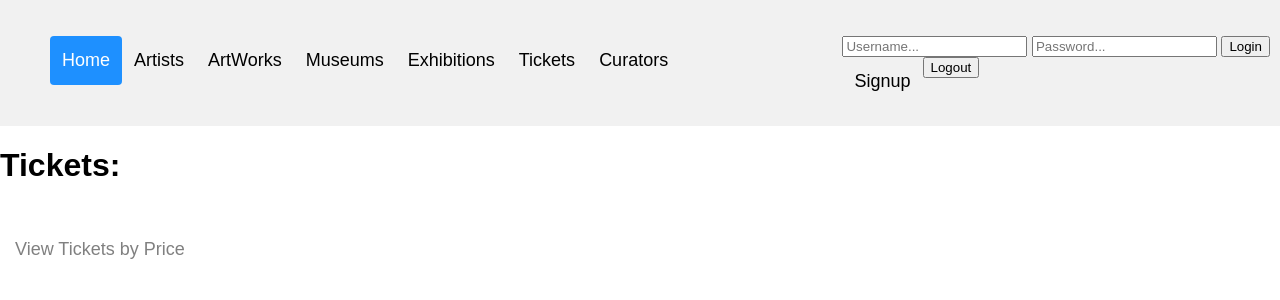
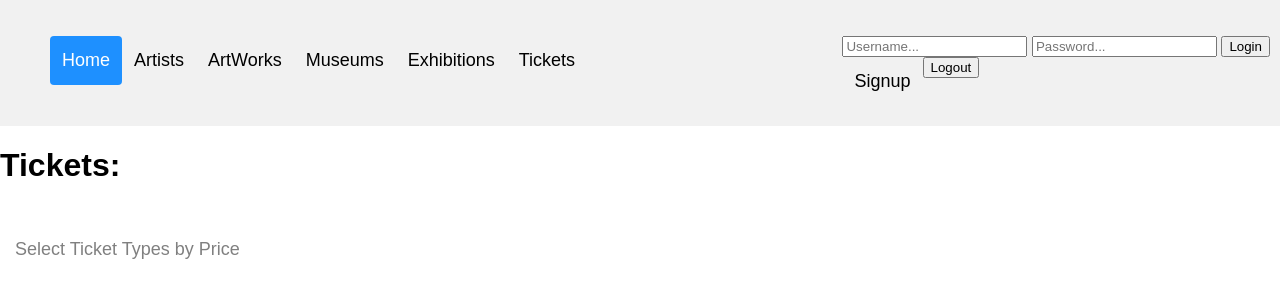
Before and after one commit to Janit11/Art-Gallery-Database, a PHP site: page /ticket_sells.php in a window 1280 px wide. Shown: the top 300 px of the page. Run offline with PHP 8.4, Linux system fonts and the light colour scheme; data that the repository does not hold is empty.

Commit message:
Added links to files

```diff
--- a/curator.php
+++ b/curator.php
@@ -8,7 +8,7 @@
 	<title>Curators</title>
 <head>
 <body>
-    <h1>Artists:</h1>
+    <h1>Curators:</h1>
     <!-- <p>Please fill in all fields to add a new artist.</p> -->
 	<?php
         $conn = OpenCon();
--- a/exhibition.php
+++ b/exhibition.php
@@ -11,8 +11,8 @@
 <body>
     <h1>Exhibitions:</h1>
     <div class="wrapper">
-    <p><a class="active" href="ticket_sells.php">View All Tickets</a></p>
-
+        <p><a class="active" href="ticket_sells.php">View All Tickets</a></p>
+        <p><a class="active" href="curator.php">View Curators managing Exhibitions</a></p>
     </div>
 	<?php
         $conn = OpenCon();
--- a/header.php
+++ b/header.php
@@ -19,7 +19,7 @@
                     <li><a href="museum.php">Museums</a></li>
                     <li><a href="exhibition.php">Exhibitions</a></li>
                     <li><a href="ticket_sells.php">Tickets</a></li>
-                    <li><a href="curator.php">Curators</a></li>
+
 
                 </ul>
 
--- a/ticket_sells.php
+++ b/ticket_sells.php
@@ -12,7 +12,7 @@
 <body>
     <h1>Tickets:</h1>
     <div class="wrapper">
-        <p><a class="active" href="select.php">View Tickets by Price</a></p>
+        <p><a class="active" href="select.php">Select Ticket Types by Price</a></p>
     </div>
 	<?php
         $conn = OpenCon();
```
